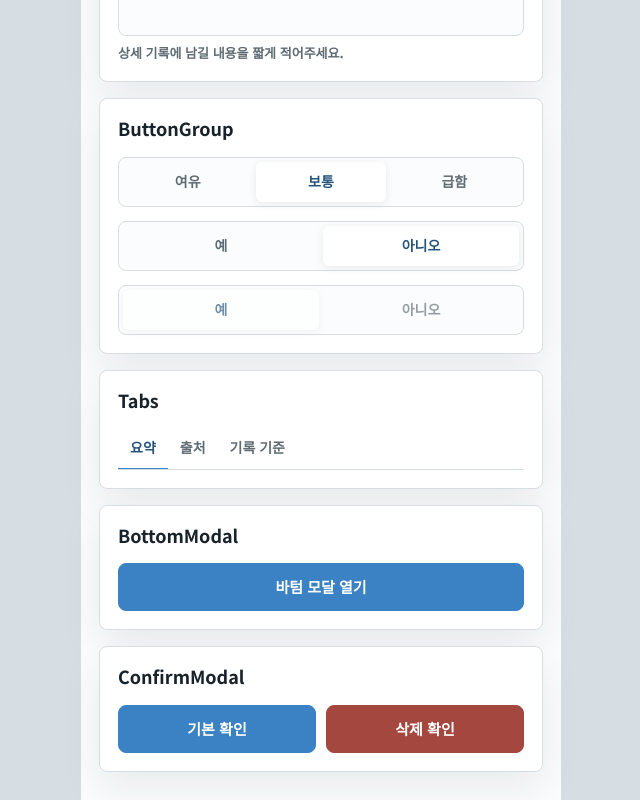
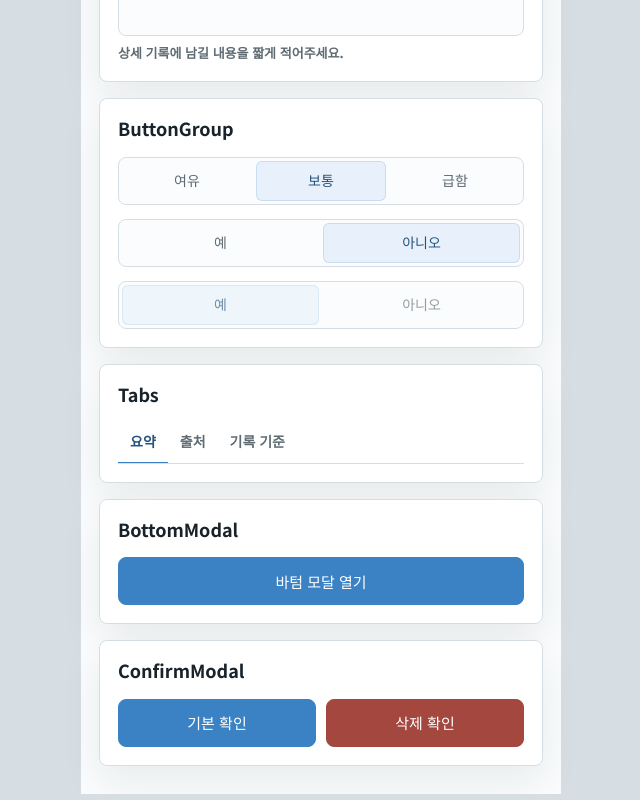
Before and after one commit to qpow1018/health-checker, a Next.js app: page /component-test in a window 1280 px wide. Shown: the part 1419-2219 px from the top of the page, without its empty margins (319-959 px from the left). Built offline with nearby package versions, Linux system fonts and the light colour scheme.

Commit message:
Simplify ButtonGroup props and styling

```diff
--- a/src/components/common/button/button.module.scss
+++ b/src/components/common/button/button.module.scss
@@ -12,8 +12,7 @@
   color: $text;
   cursor: pointer;
   font: inherit;
-  font-weight: 800;
-  line-height: 1.2;
+  font-weight: 500;
   text-align: center;
   white-space: nowrap;
   transition:
--- a/src/components/common/buttonGroup/ButtonGroup.tsx
+++ b/src/components/common/buttonGroup/ButtonGroup.tsx
@@ -1,25 +1,17 @@
 import styles from "./buttonGroup.module.scss";
 
-type TButtonGroupOption<TValue extends string> = {
-  value: TValue;
+export function ButtonGroup(props: {
   label: string;
-};
+  options: ReadonlyArray<{
+    value: string;
+    label: string;
+  }>;
+  value: string;
+  onChange: (value: string) => void;
+  isDisabled?: boolean;
+}) {
+  const { label, options, value, onChange, isDisabled = false } = props;
 
-type TButtonGroupProps<TValue extends string> = {
-  label: string;
-  options: ReadonlyArray<TButtonGroupOption<TValue>>;
-  value: TValue;
-  onChange: (value: TValue) => void;
-  isDisabled?: boolean;
-};
-
-export function ButtonGroup<TValue extends string>({
-  label,
-  options,
-  value,
-  onChange,
-  isDisabled = false,
-}: TButtonGroupProps<TValue>) {
   return (
     <div className={styles["button-group"]} role="group" aria-label={label}>
       {options.map((option) => {
--- a/src/components/common/buttonGroup/buttonGroup.module.scss
+++ b/src/components/common/buttonGroup/buttonGroup.module.scss
@@ -5,7 +5,7 @@
   min-width: 0;
   border: 1px solid $border;
   border-radius: $radius;
-  padding: 4px;
+  padding: 3px;
   background: $gray-100;
 
   button {
@@ -19,10 +19,10 @@
     cursor: pointer;
     font: inherit;
     font-size: 14px;
-    font-weight: 800;
-    line-height: 1.2;
+    font-weight: 500;
     transition:
       background $transition,
+      box-shadow $transition,
       color $transition,
       opacity $transition;
 
@@ -30,15 +30,20 @@
       color: $text;
     }
 
+    &:focus-visible {
+      outline: 3px solid rgb(106 155 195 / 34%);
+      outline-offset: 2px;
+    }
+
     &:disabled {
       cursor: not-allowed;
       opacity: 0.65;
     }
-  }
 
-  .selected-option {
-    background: #ffffff;
-    color: $primary-strong;
-    box-shadow: 0 2px 8px rgb(24 34 42 / 8%);
+    &.selected-option {
+      background: $primary-soft;
+      color: $primary-strong;
+      box-shadow: inset 0 0 0 1px rgba($primary, 0.18);
+    }
   }
 }
```
